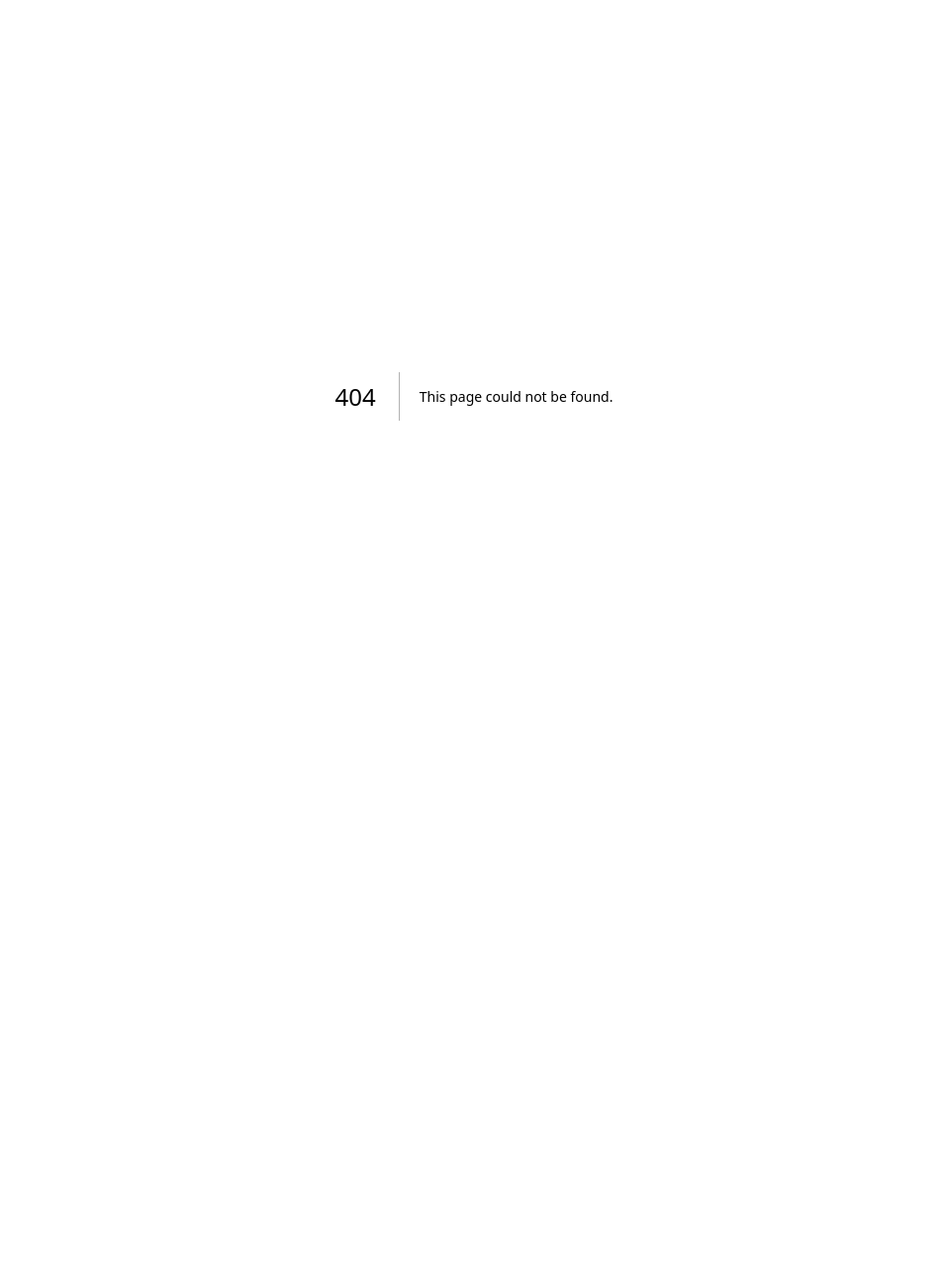
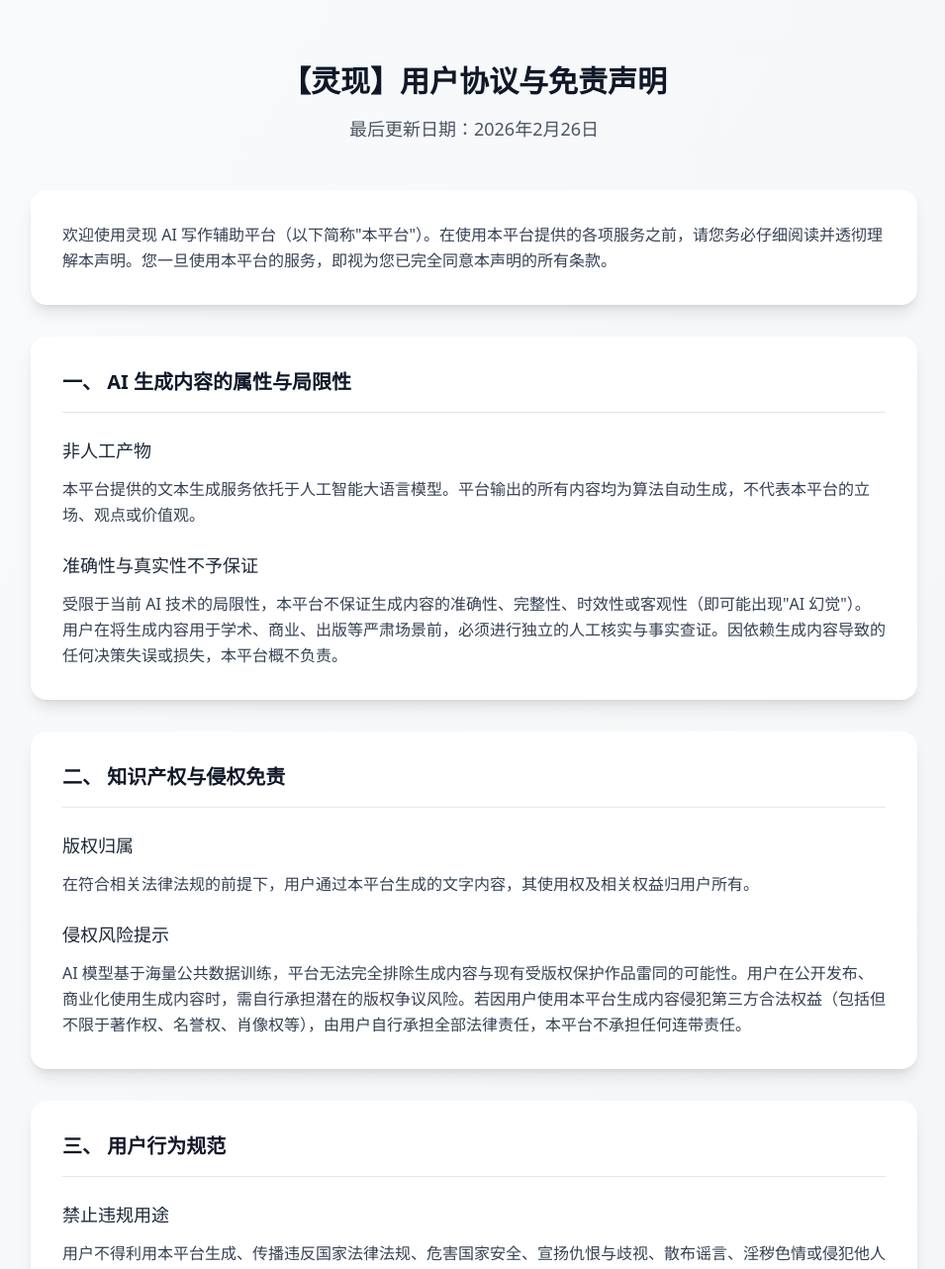
Before and after one commit to jiuyu317/lingxian-writer, a Next.js app: page /disclaimer in a window 1280 px wide. Before the commit this address had no page. Shown: the top 1282 px of the page at 99% size, without its empty margins (161-1116 px from the left). Before the commit the page ends 800 px from the top, so only its background shows below. Built offline with nearby package versions, Linux system fonts and the light colour scheme.

Commit message:
添加免责声明页面

```diff
--- /dev/null
+++ b/src/app/disclaimer/page.tsx
@@ -0,0 +1,139 @@
+export default function DisclaimerPage() {
+  return (
+    <div className="min-h-screen bg-gradient-to-br from-gray-50 to-gray-100 py-16 px-6">
+      <div className="max-w-4xl mx-auto">
+        {/* 主标题 */}
+        <div className="text-center mb-12">
+          <h1 className="text-3xl font-bold text-gray-900 mb-4">
+            【灵现】用户协议与免责声明
+          </h1>
+          <p className="text-lg text-gray-600">
+            最后更新日期：2026年2月26日
+          </p>
+        </div>
+
+        {/* 欢迎段落 */}
+        <div className="bg-white rounded-2xl shadow-lg p-8 mb-8">
+          <p className="text-gray-700 leading-relaxed space-y-4">
+            欢迎使用灵现 AI 写作辅助平台（以下简称"本平台"）。在使用本平台提供的各项服务之前，请您务必仔细阅读并透彻理解本声明。您一旦使用本平台的服务，即视为您已完全同意本声明的所有条款。
+          </p>
+        </div>
+
+        {/* 一、AI 生成内容的属性与局限性 */}
+        <div className="bg-white rounded-2xl shadow-lg p-8 mb-8">
+          <h2 className="text-xl font-semibold text-gray-900 mb-6 pb-4 border-b border-gray-200">
+            一、 AI 生成内容的属性与局限性
+          </h2>
+
+          <div className="space-y-6">
+            <div>
+              <h3 className="text-lg font-medium text-gray-800 mb-3">非人工产物</h3>
+              <p className="text-gray-700 leading-relaxed">
+                本平台提供的文本生成服务依托于人工智能大语言模型。平台输出的所有内容均为算法自动生成，不代表本平台的立场、观点或价值观。
+              </p>
+            </div>
+
+            <div>
+              <h3 className="text-lg font-medium text-gray-800 mb-3">准确性与真实性不予保证</h3>
+              <p className="text-gray-700 leading-relaxed">
+                受限于当前 AI 技术的局限性，本平台不保证生成内容的准确性、完整性、时效性或客观性（即可能出现"AI 幻觉"）。用户在将生成内容用于学术、商业、出版等严肃场景前，必须进行独立的人工核实与事实查证。因依赖生成内容导致的任何决策失误或损失，本平台概不负责。
+              </p>
+            </div>
+          </div>
+        </div>
+
+        {/* 二、知识产权与侵权免责 */}
+        <div className="bg-white rounded-2xl shadow-lg p-8 mb-8">
+          <h2 className="text-xl font-semibold text-gray-900 mb-6 pb-4 border-b border-gray-200">
+            二、 知识产权与侵权免责
+          </h2>
+
+          <div className="space-y-6">
+            <div>
+              <h3 className="text-lg font-medium text-gray-800 mb-3">版权归属</h3>
+              <p className="text-gray-700 leading-relaxed">
+                在符合相关法律法规的前提下，用户通过本平台生成的文字内容，其使用权及相关权益归用户所有。
+              </p>
+            </div>
+
+            <div>
+              <h3 className="text-lg font-medium text-gray-800 mb-3">侵权风险提示</h3>
+              <p className="text-gray-700 leading-relaxed">
+                AI 模型基于海量公共数据训练，平台无法完全排除生成内容与现有受版权保护作品雷同的可能性。用户在公开发布、商业化使用生成内容时，需自行承担潜在的版权争议风险。若因用户使用本平台生成内容侵犯第三方合法权益（包括但不限于著作权、名誉权、肖像权等），由用户自行承担全部法律责任，本平台不承担任何连带责任。
+              </p>
+            </div>
+          </div>
+        </div>
+
+        {/* 三、用户行为规范 */}
+        <div className="bg-white rounded-2xl shadow-lg p-8 mb-8">
+          <h2 className="text-xl font-semibold text-gray-900 mb-6 pb-4 border-b border-gray-200">
+            三、 用户行为规范
+          </h2>
+
+          <div className="space-y-6">
+            <div>
+              <h3 className="text-lg font-medium text-gray-800 mb-3">禁止违规用途</h3>
+              <p className="text-gray-700 leading-relaxed">
+                用户不得利用本平台生成、传播违反国家法律法规、危害国家安全、宣扬仇恨与歧视、散布谣言、淫秽色情或侵犯他人隐私的内容。
+              </p>
+            </div>
+
+            <div>
+              <h3 className="text-lg font-medium text-gray-800 mb-3">违规处理</h3>
+              <p className="text-gray-700 leading-relaxed">
+                一旦发现用户存在上述违规行为，本平台有权立即限制或永久封禁该用户的账号（及相关付费订阅权益），并保留向相关监管机关报告的权利。
+              </p>
+            </div>
+          </div>
+        </div>
+
+        {/* 四、服务稳定性与数据存储 */}
+        <div className="bg-white rounded-2xl shadow-lg p-8 mb-8">
+          <h2 className="text-xl font-semibold text-gray-900 mb-6 pb-4 border-b border-gray-200">
+            四、 服务稳定性与数据存储
+          </h2>
+
+          <div className="space-y-6">
+            <div>
+              <h3 className="text-lg font-medium text-gray-800 mb-3">服务中断</h3>
+              <p className="text-gray-700 leading-relaxed">
+                本平台将尽最大努力保障服务的稳定运行，但因不可抗力、基础云服务商故障、网络拥堵、系统维护或第三方 API 接口限流等原因导致的服务中断、数据加载失败，本平台不承担违约或赔偿责任。
+              </p>
+            </div>
+
+            <div>
+              <h3 className="text-lg font-medium text-gray-800 mb-3">数据备份</h3>
+              <p className="text-gray-700 leading-relaxed">
+                强烈建议用户妥善保存和备份自己的重要创作数据。对于因意外原因造成的草稿或内容丢失，本平台不承担赔偿责任。
+              </p>
+            </div>
+          </div>
+        </div>
+
+        {/* 五、商业变现与退款政策 */}
+        <div className="bg-white rounded-2xl shadow-lg p-8">
+          <h2 className="text-xl font-semibold text-gray-900 mb-6 pb-4 border-b border-gray-200">
+            五、 商业变现与退款政策
+          </h2>
+
+          <div className="space-y-6">
+            <p className="text-gray-700 leading-relaxed">
+              本平台的部分高级功能可能需要付费或消耗配额（如订阅会员、API 额度）。虚拟商品与算力服务一经消耗，不支持无理由退款。如遇系统扣费异常，用户可通过官方渠道联系客服处理。
+            </p>
+          </div>
+        </div>
+
+        {/* 底部信息 */}
+        <div className="mt-12 pt-8 border-t border-gray-200 text-center">
+          <p className="text-gray-600 text-sm">
+            如有任何疑问，请通过官方渠道联系我们。
+          </p>
+          <p className="text-gray-500 text-sm mt-2">
+            © 2026 灵现 AI 写作辅助平台 版权所有
+          </p>
+        </div>
+      </div>
+    </div>
+  );
+}
```
